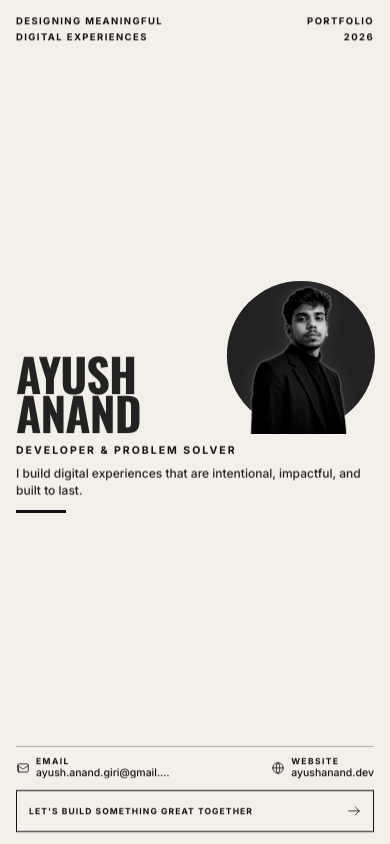
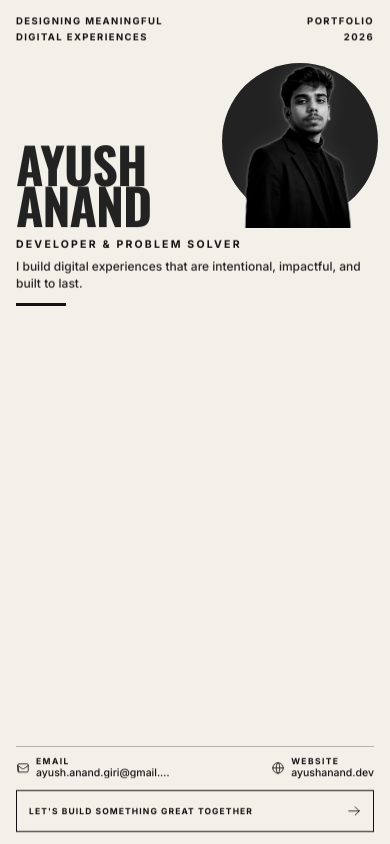
Before and after one commit to gen-ayu/Personal-Portfolio, a React (Vite) app: page / in a window 390 px wide. Shown: the top 844 px of the page. Built offline with nearby package versions, Linux system fonts and the light colour scheme; a web font is replaced by a local one.

Commit message:
ui optimization

```diff
--- a/src/components/HeroSection.tsx
+++ b/src/components/HeroSection.tsx
@@ -181,13 +181,13 @@ export default function HeroSection({ isRevealLayer = false }: HeroSectionProps)
       </header>
 
       {/* ── Mobile Main Hero Area (< lg) ───────────────────────── */}
-      <main className="lg:hidden w-full flex-1 min-h-0 flex flex-col justify-center px-4 sm:px-8 py-2 relative z-10 overflow-hidden">
-        {/* Horizontal Composition: Name (Left 58%) + Portrait (Right 42%) */}
-        <div className="w-full flex flex-row items-end justify-between gap-2 sm:gap-4 relative">
+      <main className="lg:hidden w-full flex-1 min-h-0 flex flex-col justify-start pt-3 sm:pt-6 px-4 sm:px-8 pb-2 relative z-10 overflow-hidden">
+        {/* Horizontal Composition: Name (Left 58-60%) + Portrait (Right 40-42%) */}
+        <div className="w-full flex flex-row items-end justify-between gap-1.5 sm:gap-3 relative">
           {/* Left: Dominant Name Typography */}
-          <div className="w-[58%] flex flex-col justify-end z-20 pb-0.5">
+          <div className="w-[58%] sm:w-[60%] flex flex-col justify-end z-20 pb-0.5">
             <h1
-              className="text-[#222222] font-bold uppercase tracking-[-0.02em] leading-[0.84] text-[clamp(40px,11.8vw,68px)] select-none reveal"
+              className="text-[#222222] font-bold uppercase tracking-[-0.02em] leading-[0.82] text-[clamp(44px,12.8vw,74px)] select-none reveal"
               style={{ fontFamily: "'Oswald', sans-serif", "--delay": "100ms" } as React.CSSProperties}
             >
               AYUSH<br />ANAND
@@ -196,12 +196,12 @@ export default function HeroSection({ isRevealLayer = false }: HeroSectionProps)
 
           {/* Right: Portrait & Circular Black Background */}
           <div
-            className="w-[42%] relative flex items-end justify-center pointer-events-none reveal"
+            className="w-[42%] sm:w-[40%] relative flex items-end justify-center pointer-events-none reveal"
             style={{ "--delay": "180ms" } as React.CSSProperties}
           >
             {/* Background Dark Circle */}
             <div
-              className="hero-backdrop-circle absolute rounded-full bg-[#222222] pointer-events-none transition-transform duration-700 w-[min(38vw,165px)] h-[min(38vw,165px)] left-1/2 -translate-x-1/2 top-1/2 -translate-y-1/2"
+              className="hero-backdrop-circle absolute rounded-full bg-[#222222] pointer-events-none transition-transform duration-700 w-[min(40vw,175px)] h-[min(40vw,175px)] sm:w-[min(36vw,200px)] sm:h-[min(36vw,200px)] left-1/2 -translate-x-1/2 top-1/2 -translate-y-1/2"
               style={{ zIndex: 1 }}
             />
 
@@ -213,7 +213,7 @@ export default function HeroSection({ isRevealLayer = false }: HeroSectionProps)
               <img
                 src={colorPortraitSrc}
                 alt="Ayush Anand (B&W)"
-                className="max-w-none select-none block w-full h-auto max-h-[clamp(145px,40vw,225px)] object-contain object-bottom"
+                className="max-w-none select-none block w-full h-auto max-h-[clamp(165px,44vw,250px)] object-contain object-bottom"
                 style={{
                   filter: isRevealLayer
                     ? "drop-shadow(0 0 1.2px rgba(255, 255, 255, 0.45)) drop-shadow(0 0 10px rgba(255, 255, 255, 0.09))"
@@ -227,7 +227,7 @@ export default function HeroSection({ isRevealLayer = false }: HeroSectionProps)
         {/* Subtitle, Description & Underline (Placed directly below the Name + Portrait composition) */}
         <div className="w-full flex flex-col mt-2.5 sm:mt-4 z-20">
           <p
-            className="text-[#111111] text-[10.5px] sm:text-[12.5px] tracking-[2px] sm:tracking-[3.2px] uppercase font-bold select-none reveal"
+            className="text-[#111111] text-[10.5px] sm:text-[12.5px] tracking-[2.2px] sm:tracking-[3.4px] uppercase font-bold select-none reveal"
             style={{ fontFamily: "'Inter', sans-serif", "--delay": "220ms" } as React.CSSProperties}
           >
             DEVELOPER &amp; PROBLEM SOLVER
```
